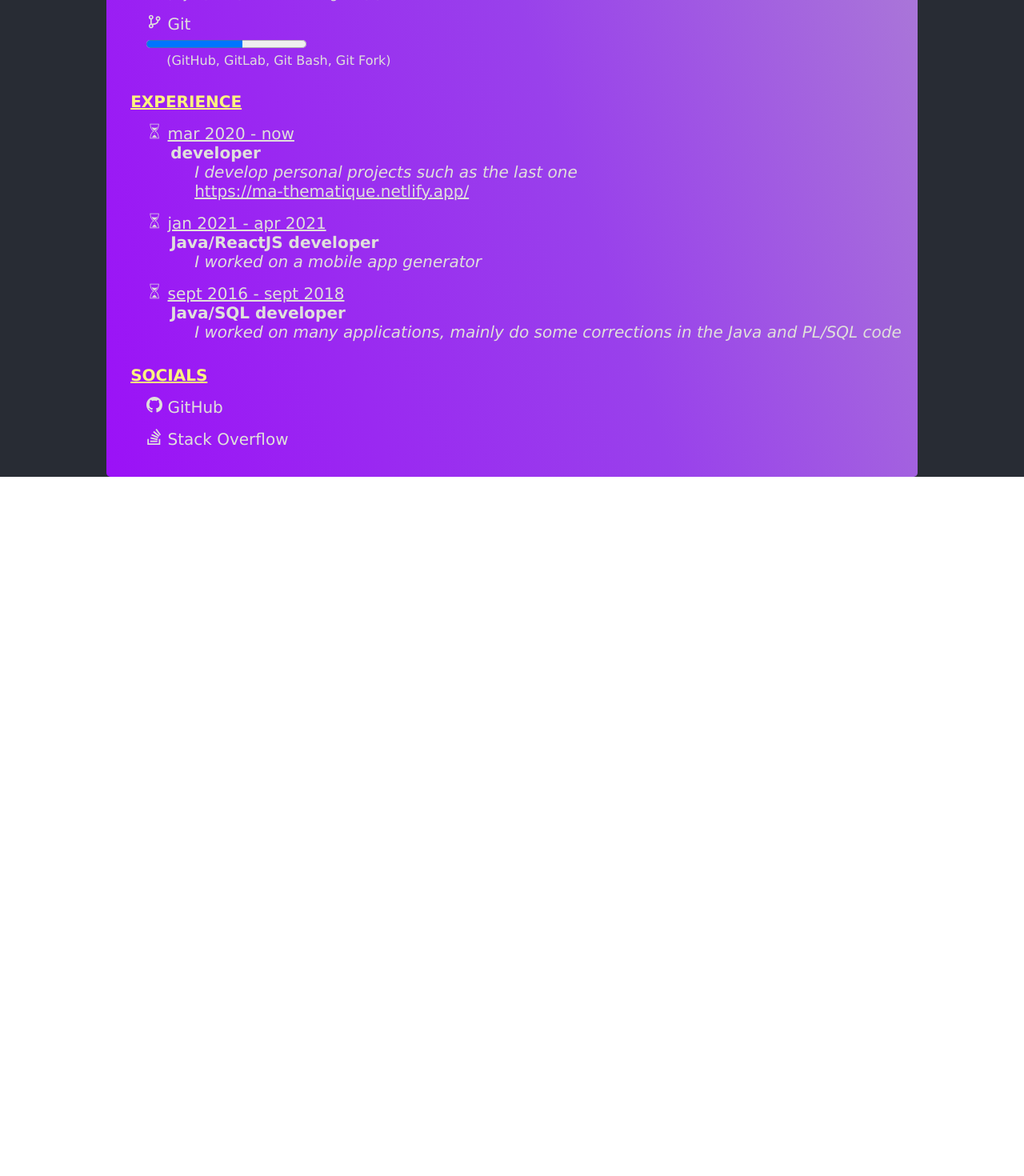
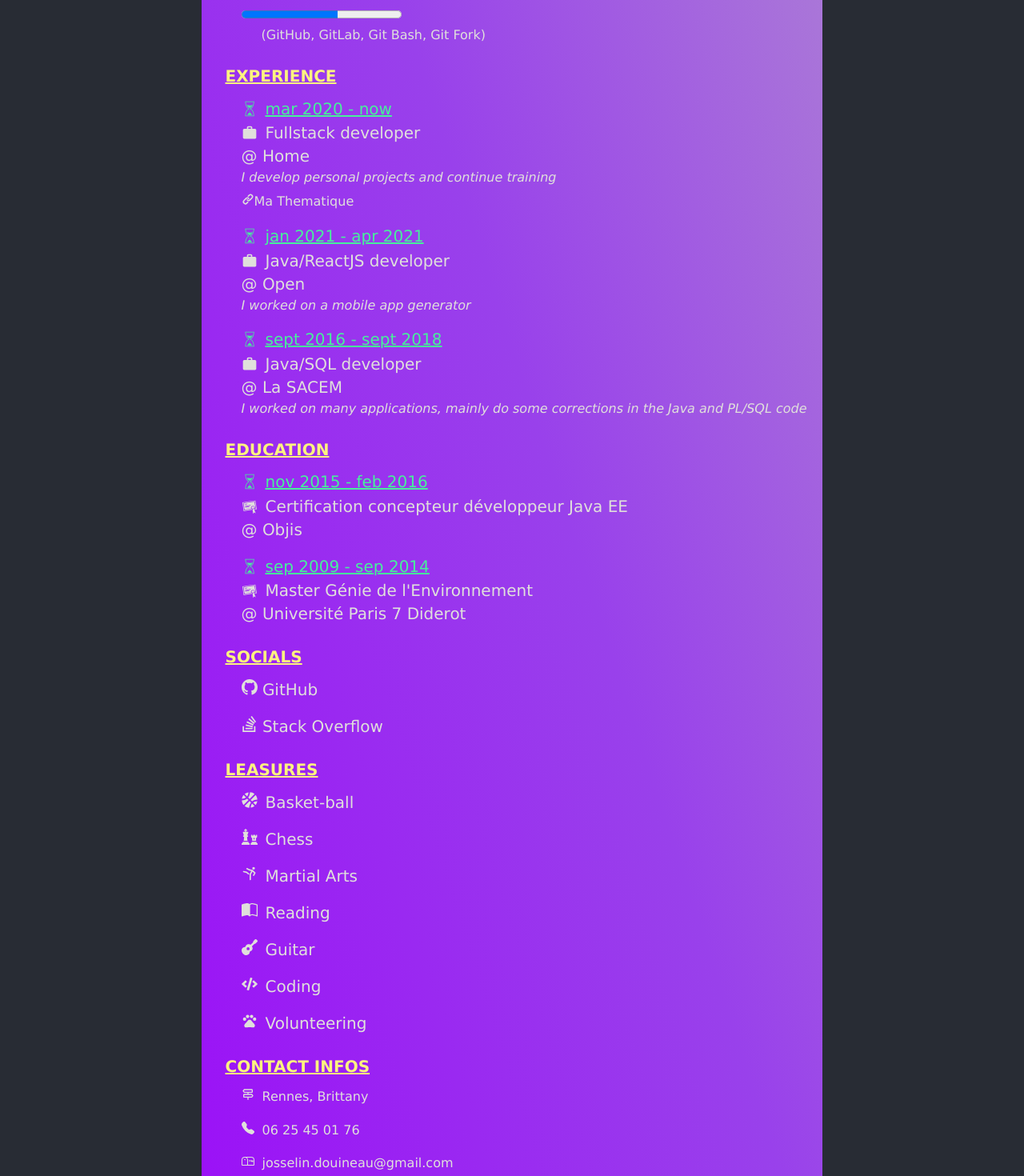
Before and after one commit to jozinho22/cv, a React (Create React App) app: page / in a window 1280 px wide. Shown: the part 640-2110 px from the top of the page at 80% size. Before the commit the page ends 1236 px from the top, so only its background shows below. Built offline with nearby package versions, Linux system fonts and the light colour scheme.

Commit message:
version avec icons

```diff
--- a/src/components/CurriculumVitae.css
+++ b/src/components/CurriculumVitae.css
@@ -35,6 +35,10 @@
     float: right;
 }
 
+.contact {
+    font-size: medium;
+}
+
 .heading {
     font-size: 100%;
     font-weight: bolder;
@@ -46,6 +50,7 @@
 
 .summary {
     font-size: medium;
+    margin-top: 20px;
 }
 
 .contactinfo {
@@ -60,31 +65,60 @@
 .element {
     padding-left: 30px;
     margin-top: 15px;
-    margin-bottom: 15px;
+    margin-bottom: 20px;
 }
 
 .progress {
     width: 30%;
+    color:rgb(71, 240, 155);
 }
 
 .frameworks {
     font-size: medium;
     padding-left: 25px;
+    text-align: left;
 }
 
-.jobtitle {
-    font-weight:bold;
-    padding-left: 30px;
+.period {
+    color:rgb(71, 240, 155);
 }
 
-.jobdesc {
-    font-style: italic;
+.period-date {
+    text-decoration: underline;
 }
 
-.jobdesc, .reference {
-    padding-left: 60px;
+.icon, .element-of-icon {
+    display: inline;
+    vertical-align: middle;
+}
+
+.element-of-icon {
+    margin-left: 10px;
+}
+
+.desc {
+    font-style: italic;
+    text-align: justify;
+}
+
+.element > * {
+    margin-bottom: 5px;
+}
+
+.desc, .reference {
+    font-size: medium;
 }
 
 a {
     color: inherit;
+    text-decoration: none;
 }
+
+@media(width < 350px) {
+    .element {
+        padding-left: 15px;
+    }
+    .subheading {
+        padding-left: 5px;
+    }
+}
--- a/src/components/CurriculumVitae.jsx
+++ b/src/components/CurriculumVitae.jsx
@@ -3,7 +3,9 @@ import Intro from './parts/Intro';
 import ContactInfos from './parts/ContactInfos';
 import Skills from './parts/Skills';
 import Experiences from './parts/Experience';
+import Education from './parts/Education';
 import Socials from './parts/Socials';
+import Leasures from './parts/Leasures';
 
 import './CurriculumVitae.css';
 
@@ -12,10 +14,12 @@ const CurriculumVitae = () => {
     return (
         <Container className="CurriculumVitaeContainer">
             <Intro />
-            <ContactInfos />
             <Skills />
             <Experiences />
+            <Education />
             <Socials />
+            <Leasures />
+            <ContactInfos />
         </Container>
     );
 }
--- a/src/components/parts/ContactInfos.jsx
+++ b/src/components/parts/ContactInfos.jsx
@@ -1,11 +1,24 @@
 import {BiDirections} from 'react-icons/bi';
+import {BsFillTelephoneFill} from 'react-icons/bs';
+import {BsMailbox} from 'react-icons/bs';
 
 const ContactInfos = () => {
 
     return  <>
-                <div className="subheading">Location</div>
-                <div className="element">
-                    <BiDirections className="icon" /> Brittany
+                <div className="subheading">Contact infos</div>
+                <div className="element icon-block contact">
+                    <BiDirections className="icon" />
+                    <div className="element-of-icon">Rennes, Brittany</div>
+                </div>
+                <div className="element icon-block contact">
+                    <BsFillTelephoneFill className="icon" />
+                    <div className="element-of-icon">06 25 45 01 76</div>
+                </div>
+                <div className="element icon-block contact">
+                    <BsMailbox className="icon" />
+                    <div className="element-of-icon">
+                        <a href="mailto: josselin.douineau@gmail.com" >josselin.douineau@gmail.com</a>
+                    </div>
                 </div>
             </>
 
--- /dev/null
+++ b/src/components/parts/Education.jsx
@@ -0,0 +1,29 @@
+import getDiplomas from "./getDiplomas";
+import {GiSandsOfTime} from 'react-icons/gi';
+import {GiDiploma} from 'react-icons/gi';
+
+const Education = () => {
+
+    var diplomas = getDiplomas();
+
+    return  <>
+                <div className="subheading">Education</div>
+                <div className="education">
+                        {diplomas.map((diploma, index) => {
+                            return  <div className="element" key={index}>
+                                        <div className="icon-block period">
+                                            <GiSandsOfTime className="icon" />
+                                            <div className="element-of-icon period-date">{diploma.period}</div>
+                                        </div>
+                                        <div className="icon-block">
+                                            <GiDiploma className="icon" />
+                                            <div className="element-of-icon">{diploma.title}</div>
+                                        </div>
+                                        <div className ="school">@ {diploma.school}</div>
+                                    </div>
+                        })}
+                </div>
+            </>
+}
+
+export default Education;
--- a/src/components/parts/Experience.jsx
+++ b/src/components/parts/Experience.jsx
@@ -1,5 +1,7 @@
 import getJobs from "./getJobs";
 import {GiSandsOfTime} from 'react-icons/gi';
+import {HiLink} from 'react-icons/hi';
+import {MdWork} from 'react-icons/md';
 
 const Experience = () => {
 
@@ -10,15 +12,25 @@ const Experience = () => {
                 <div className="experience">
                         {jobs.map((job, index) => {
                             return  <div className="element" key={index}>
-                                        <div className="icon date"><GiSandsOfTime /> <u>{job.period}</u></div>
-                                        <div className="jobinfo">
-                                            <div className="jobtitle">{job.as}</div>
-                                            <div className ="jobdesc">{job.desc}</div>
+                                        <div className="icon-block period">
+                                            <GiSandsOfTime className="icon" />
+                                            <div className="element-of-icon period-date">{job.period}</div>
                                         </div>
+                                        <div className="icon-block">
+                                            <MdWork className="icon" />
+                                            <div className="element-of-icon">{job.as}</div>
+                                        </div>
+                                        <div className="company">@ {job.company}</div>
+                                        <div className ="desc">{job.desc}</div>
                                         {
                                             job.references ?
                                                 job.references.map((reference, index) => {
-                                                    return <a className="reference" key={index} href={reference} target="_blank" rel="noreferrer">{reference}</a>
+                                                    return <div className="icon">
+                                                                <a className="reference" key={index} href={reference.url} target="_blank" rel="noreferrer">
+                                                                    <HiLink />
+                                                                    {reference.webSiteName}
+                                                                </a>
+                                                            </div>
                                                 }) :
                                                     <></>
                                         }
--- a/src/components/parts/Intro.jsx
+++ b/src/components/parts/Intro.jsx
@@ -3,13 +3,13 @@ import favicon512 from '../assets/favicon-brasil-512.png';
 const Intro = () => {
 
     return  <div className="intro">
-                <img src={favicon512} alt = "" height="100" width="100px"/>
+                <img src={favicon512} alt = "" height="50px" width="50px"/>
                 <div className="heading">Josselin DOUINEAU</div>
                 <div className="prof">Developer</div>
-                <div className="summary">
+
+                {/* <div className="summary">
                     Hi, I'm a Java developer.
-                    I do like dark mode while coding...
-                </div>
+                </div> */}
             </div>
 
 }
--- /dev/null
+++ b/src/components/parts/Leasures.jsx
@@ -0,0 +1,22 @@
+import getLeasures from "./getLeasures";
+
+const Leasures = () => {
+
+    var leasures = getLeasures();
+
+    return <>
+                <div className="subheading">Leasures</div>
+                <div className="leasures">
+                        {leasures.map((leasure, index) => {
+                            return  <div className="element" key={index}>
+                                        <div className="icon-block">
+                                            <div className="icon" >{leasure.icon}</div>
+                                            <div className="element-of-icon">{leasure.activity}</div>
+                                        </div>
+                                    </div>
+                        })}
+                </div>
+            </>
+}
+
+export default Leasures;
--- a/src/components/parts/Skills.jsx
+++ b/src/components/parts/Skills.jsx
@@ -9,7 +9,10 @@ const Skills = () => {
                 <div className="skills">
                         {skills.map((skill, index) => {
                             return  <div className="element" key={index}>
-                                        <div className="icon">{skill.icon} {skill.language}</div>
+                                        <div className="icon-block">
+                                            <div className="icon">{skill.icon}</div>
+                                            <div className="element-of-icon">{skill.language}</div>
+                                        </div>
                                         <div><progress value={skill.level} max={100} /></div>
                                         <div className="frameworks">
                                             {skill.frameworks ?
--- /dev/null
+++ b/src/components/parts/getDiplomas.jsx
@@ -0,0 +1,16 @@
+const getDiplomas = () => {
+    return [
+        {
+            period: "nov 2015 - feb 2016",
+            title: "Certification concepteur développeur Java EE ",
+            school: "Objis"
+        },
+        {
+            period: "sep 2009 - sep 2014",
+            title: "Master Génie de l'Environnement",
+            school: "Université Paris 7 Diderot"
+        }
+    ]
+}
+
+export default getDiplomas;
--- a/src/components/parts/getJobs.jsx
+++ b/src/components/parts/getJobs.jsx
@@ -1,13 +1,17 @@
 const getJobs = () => {
 
-    var maThematique = "https://ma-thematique.netlify.app/";
     return [
         {
             period: "mar 2020 - now",
-            company: "@Home",
-            as: "developer",
-            desc: "I develop personal projects such as the last one",
-            references: [maThematique]
+            company: "Home",
+            as: "Fullstack developer",
+            desc: "I develop personal projects and continue training",
+            references: [
+                {
+                    url: "https://ma-thematique.netlify.app/",
+                    webSiteName : "Ma Thematique"
+                }
+            ]
         },
         {
             period: "jan 2021 - apr 2021",
--- /dev/null
+++ b/src/components/parts/getLeasures.jsx
@@ -0,0 +1,43 @@
+import {FaBasketballBall} from 'react-icons/fa';
+import {FaChess} from 'react-icons/fa';
+import {TbKarate} from 'react-icons/tb';
+import {BsBookHalf} from 'react-icons/bs';
+import {FaGuitar} from 'react-icons/fa';
+import {FaCode} from  'react-icons/fa';
+import {MdPets} from  'react-icons/md';
+
+const getLeasures = () => {
+
+    return [
+        {
+            activity: "Basket-ball",
+            icon: <FaBasketballBall />
+        },
+        {
+            activity: "Chess",
+            icon: <FaChess />
+        },
+        {
+            activity: "Martial Arts",
+            icon: <TbKarate />
+        },
+        {
+            activity: "Reading",
+            icon: <BsBookHalf />
+        },
+        {
+            activity: "Guitar",
+            icon: <FaGuitar />
+        },
+        {
+            activity: "Coding",
+            icon: <FaCode />
+        },
+        {
+            activity: "Volunteering",
+            icon: <MdPets />
+        }
+    ]
+}
+
+export default getLeasures;
--- a/src/components/parts/getSkills.jsx
+++ b/src/components/parts/getSkills.jsx
@@ -33,7 +33,7 @@ const getSkills = () => {
                 {
             language: "SQL",
             icon: <AiOutlineConsoleSql />,
-            frameworks : "MySQL, SQL Server, PostgreSQL",
+            frameworks : "MySQL, SQL Server, PostgreSQL, Oracle",
             level: 75
         },
         {
```
